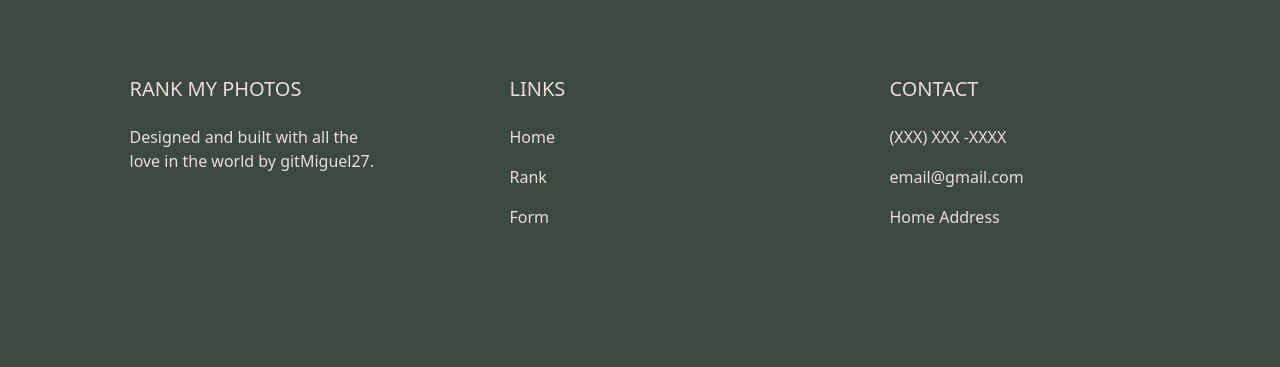
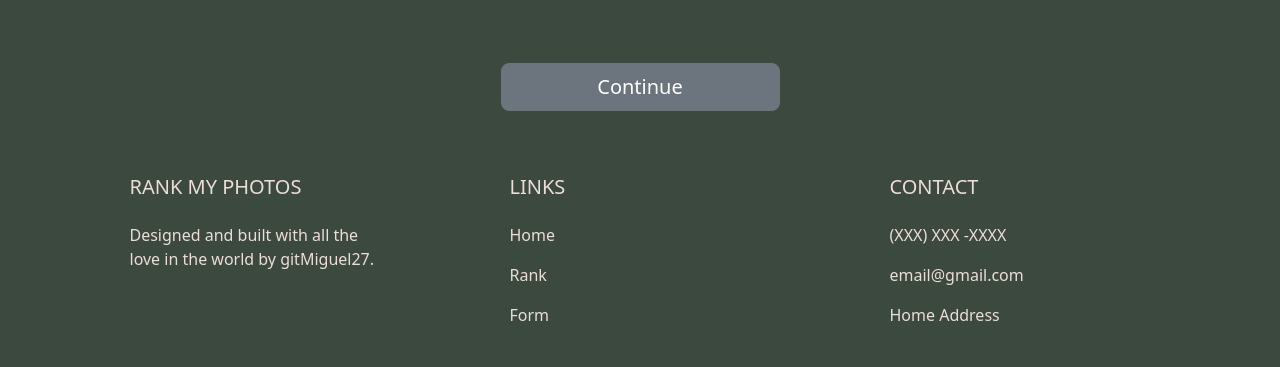
Before and after one commit to gitMiguel27/RankMyPhotos, a plain HTML site: page home.html in a window 1280 px wide. Shown: the part 782-1149 px from the top of the page. Before the commit the page ends 1051 px from the top, so only its background shows below. Drawn offline with nearby package versions, Linux system fonts and the light colour scheme.

Commit message:
added a continue button to home page

```diff
--- a/home.html
+++ b/home.html
@@ -68,6 +68,12 @@
                 </p>
             </div>
         </div>
+
+        <div class="row" style="margin-top: 50px">
+            <div class="col">
+                <input class="btn btn-secondary btn-lg" style="width: 25%" id="continue-button" type="submit" value="Continue"></button>
+            </div>
+        </div>
     </div>
 
     <!--Footer-->
--- a/style.css
+++ b/style.css
@@ -1,6 +1,7 @@
 h1, h2, h5, p, a {
     color: #edddd9;
 }
+
 
 #carouselExampleCaptions {
     margin: 50px auto 50px auto;
```
